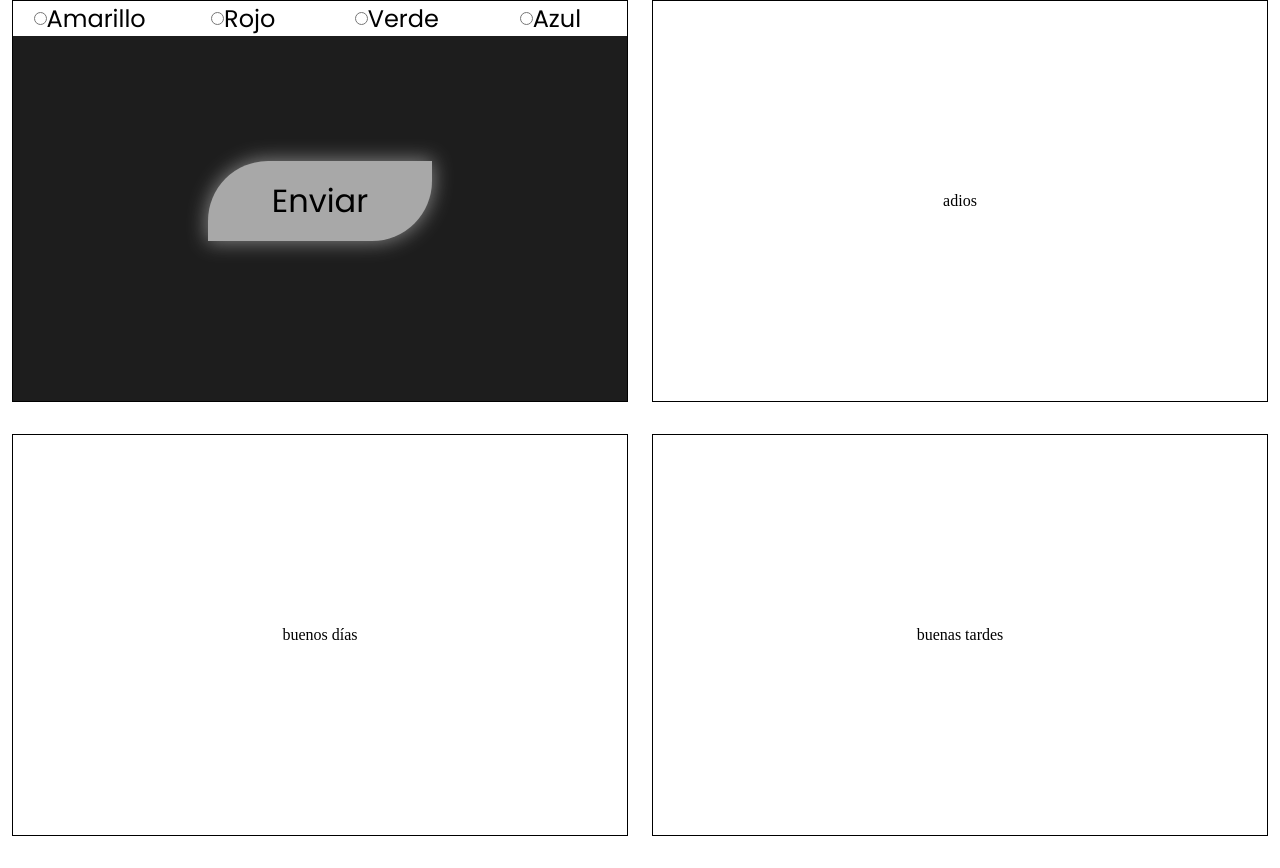
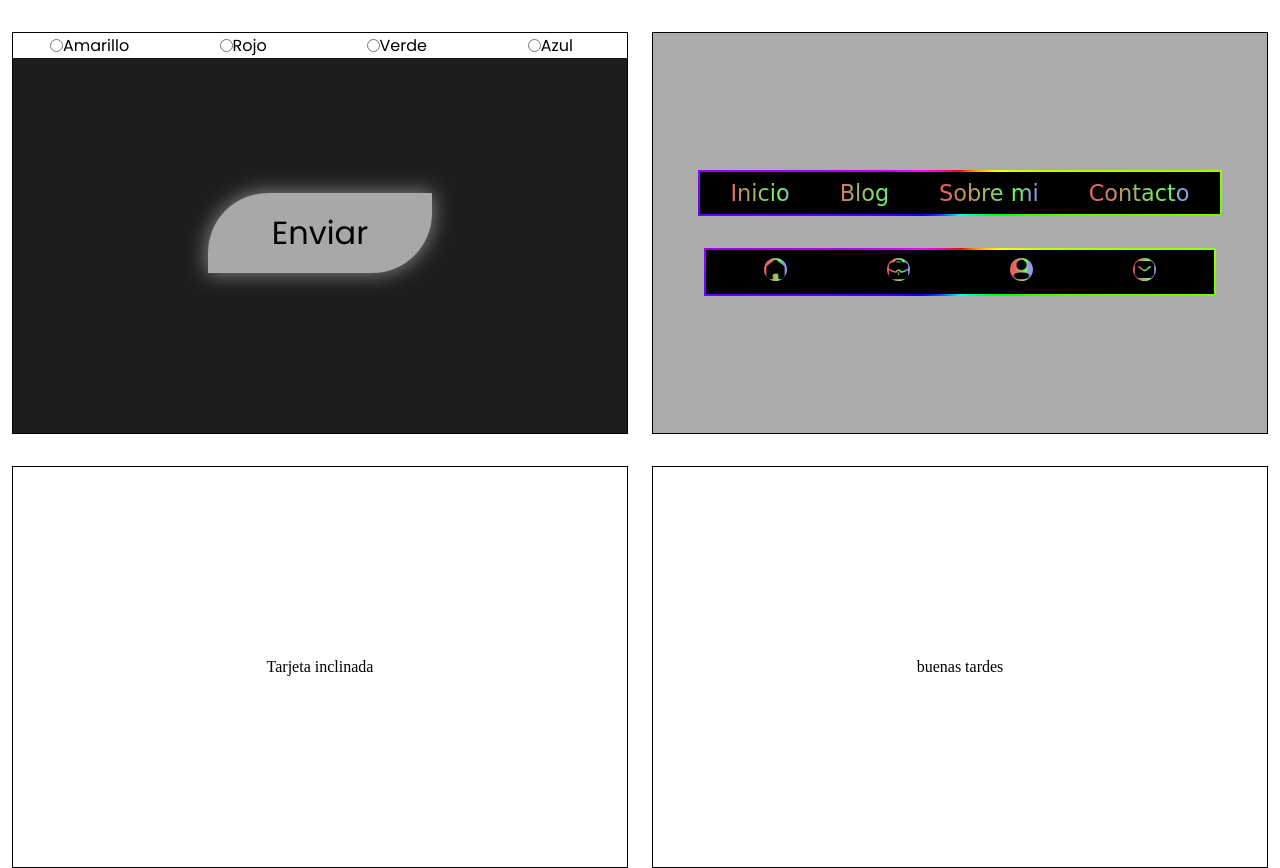
Before and after one commit to aramossanchez/ejemplos-css, a plain HTML site: page index.html in a window 1280 px wide. Drawn offline with Linux system fonts and the light colour scheme; a web font is replaced by a local one.

Commit message:
Subo header con gradiante

```diff
--- a/index.html
+++ b/index.html
@@ -7,7 +7,7 @@
     <meta name="viewport" content="width=device-width, initial-scale=1.0">
     <link rel="stylesheet" href="style.css">
     <script src="script.js"></script>
-    <title>Document</title>
+    <title>Ejemplos CSS</title>
 </head>
 
 <body>
@@ -43,12 +43,29 @@
             </div>
         </article>
 
-        <article>
-            adios
+        <article id="header-gradiante">
+
+            <div>
+                <ul>
+                    <li>Inicio</li>
+                    <li>Blog</li>
+                    <li>Sobre mi</li>
+                    <li>Contacto</li>
+                </ul>
+            </div>
+
+            <div id="header-con-imagenes">
+                <ul>
+                    <li><img src="images/home.png" alt=""></li>
+                    <li><img src="images/blog.png" alt=""></li>
+                    <li><img src="images/sobremi.png" alt=""></li>
+                    <li><img src="images/contacto.png" alt=""></li>
+                </ul>
+            </div>
         </article>
 
         <article>
-            buenos días
+            Tarjeta inclinada
         </article>
 
         <article>
--- a/style.css
+++ b/style.css
@@ -4,7 +4,8 @@ FUENTES
 *******************************************************************************************************************************************************************************
 ******************************************************************************************************************************************************************************/
 
-@import url('https://fonts.googleapis.com/css2?family=Poppins&display=swap');
+@import url('https://fonts.googleapis.com/css2?family=Poppins&display=swap');/*BOTON ENVIAR CON BORDE DESIGUAL*/
+@import url('https://fonts.googleapis.com/css2?family=Zen+Dots&display=swap');/*HEADER CON BORDER Y LI CON COLOR GRADIANTE*/
 
 *{
     margin: 0;
@@ -41,12 +42,12 @@ article{
     align-items: center;
     height: 50vh;
     border: 1px solid black;
-    margin-bottom: 2em;
+    margin-top: 2em;
 }
 
 /******************************************************************************************************************************************************************************
 *******************************************************************************************************************************************************************************
-BOTON ENVIAR
+BOTON ENVIAR CON BORDE DESIGUAL
 *******************************************************************************************************************************************************************************
 ******************************************************************************************************************************************************************************/
 
@@ -65,7 +66,6 @@ BOTON ENVIAR
     align-items: center;
     position: absolute;
     top: 0;
-    font-size: 150%;
 }
 
 #boton-borde-desigual form div{
@@ -125,6 +125,70 @@ BOTON ENVIAR
 
 /******************************************************************************************************************************************************************************
 *******************************************************************************************************************************************************************************
+HEADER CON BORDER Y LI CON COLOR GRADIANTE
+*******************************************************************************************************************************************************************************
+******************************************************************************************************************************************************************************/
+
+#header-gradiante{
+    background-color: rgb(172, 171, 171);
+    font-family: 'Zen Dots', cursive;
+}
+
+#header-gradiante div{
+    color: white;
+    padding: 0.5em;
+    background-color: black;
+    border-style: solid;
+    border-width: 2px;
+    border-image: conic-gradient(red, yellow, lime, aqua, blue, magenta, red) 1;
+    transition: 0.5s;
+}
+
+#header-gradiante li{
+    all: unset;
+    padding: 0 1em;
+    font-size: 70%;
+    background: -webkit-linear-gradient(left, #e66465 20%, #67ff62 70%, #9198e5 80%);
+    -webkit-background-clip: text;
+    -webkit-text-fill-color: transparent;
+    transition: 0.5s;
+}
+
+#header-gradiante li:hover{
+    cursor: pointer;
+    filter: brightness(3);
+}
+
+#header-con-imagenes{
+    margin-top: 2em;
+    width: 80%;
+}
+
+#header-con-imagenes ul{
+    display: flex;
+    flex-direction: row;
+    justify-content: space-around;
+    text-align: center;
+}
+
+#header-con-imagenes li{
+    width: 25%;
+    all: unset;
+    font-size: 100%;
+    background: none;
+    -webkit-background-clip: none;
+    -webkit-text-fill-color: none;
+    transition: 0.5s;
+}
+
+#header-con-imagenes img{
+    width: 30%;
+    background: -webkit-linear-gradient(left, #e66465 20%, #67ff62 70%, #9198e5 80%);
+    border-radius: 50px;
+}
+
+/******************************************************************************************************************************************************************************
+*******************************************************************************************************************************************************************************
 *******************************************************************************************************************************************************************************
 *******************************************************************************************************************************************************************************
 VERSION ORDENADOR
@@ -146,4 +210,14 @@ VERSION ORDENADOR
     article{
         width: 48%;
     }
+
+    #header-gradiante li{/*HACEMOS QUE EL 'HEADER CON BORDER Y LI CON COLOR GRADIANTE' SE VEA GRANDE EN LA VERSION ORDENADOR*/
+        all: unset;
+        padding: 0 1em;
+        font-size: 140%;
+        background: -webkit-linear-gradient(left, #e66465 20%, #67ff62 70%, #9198e5 80%);
+        -webkit-background-clip: text;
+        -webkit-text-fill-color: transparent;
+        transition: 0.5s;
+    }
 }
```
Also changed, not shown: images/blog.png (added), images/contacto.png (added), images/foto.jpg (added), images/home.png (added), images/sobremi.png (added).
